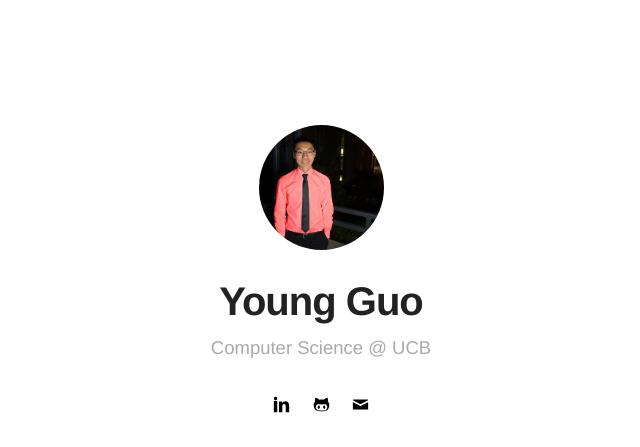
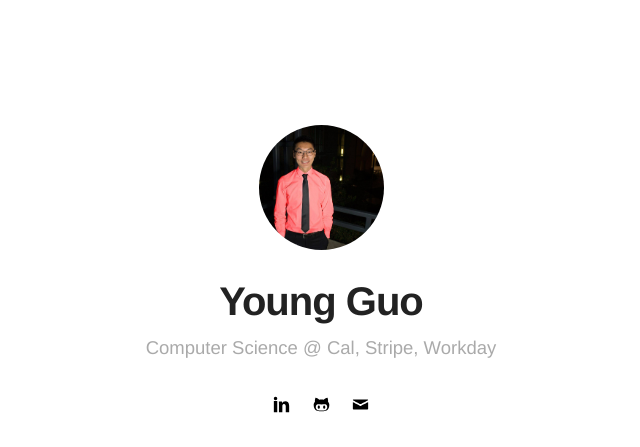
Before and after one commit to OldGuo/oldguo.github.io, a Jekyll site: the page built from index.html, in a window 1280 px wide. Shown: the top 447 px of the page, without its empty margins (319-959 px from the left). Built offline with Jekyll 4.4.1, drawn with Linux system fonts in a browser that asks for light colours.

Commit message:
update bio

```diff
--- a/_config.yml
+++ b/_config.yml
@@ -1,6 +1,6 @@
 # main text of home
 name: Young Guo
-bio: Computer Science @ UCB
+bio: Computer Science @ Cal, Stripe, Workday
 
 # twitter summary info
 description: A blog about technology and stuff related
```
